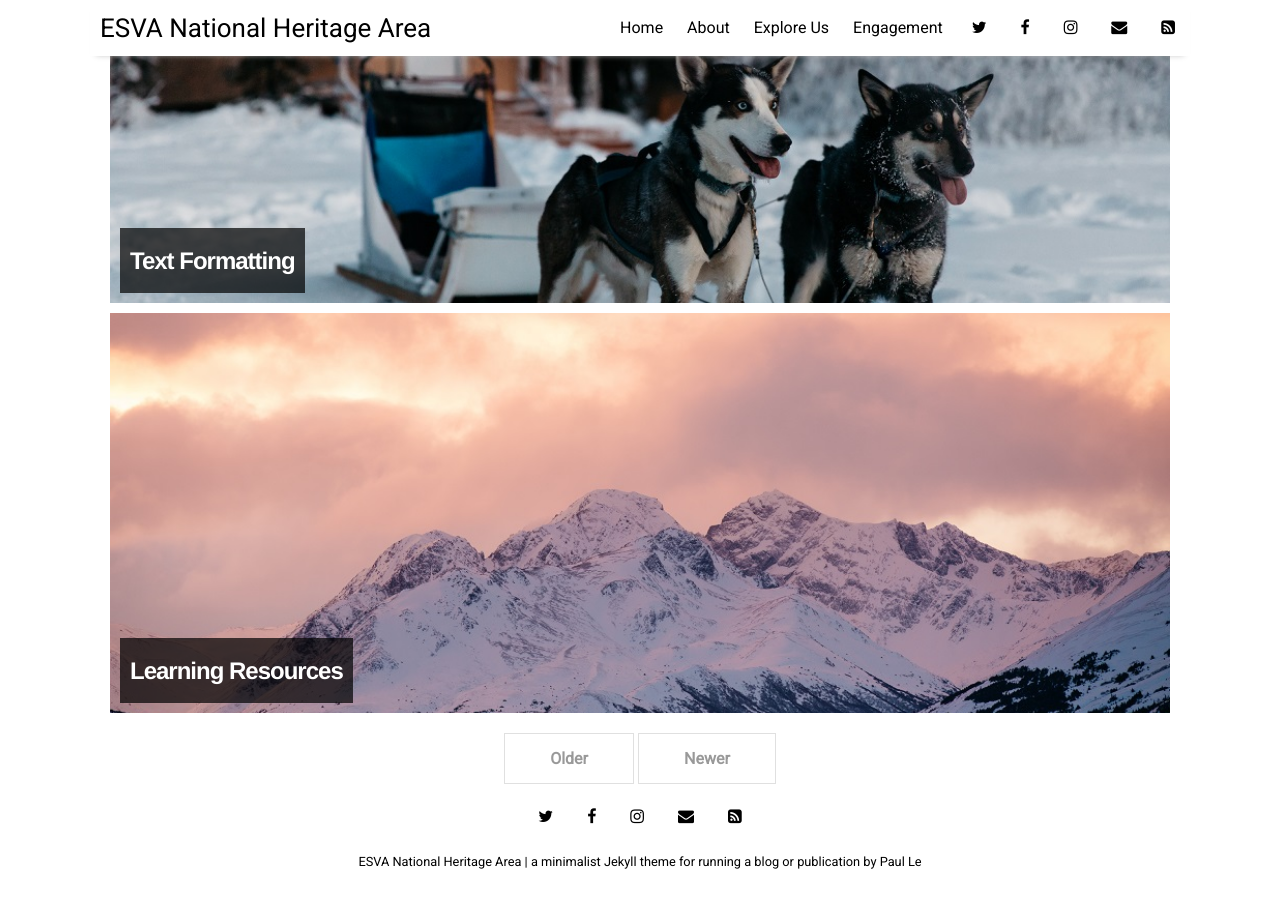
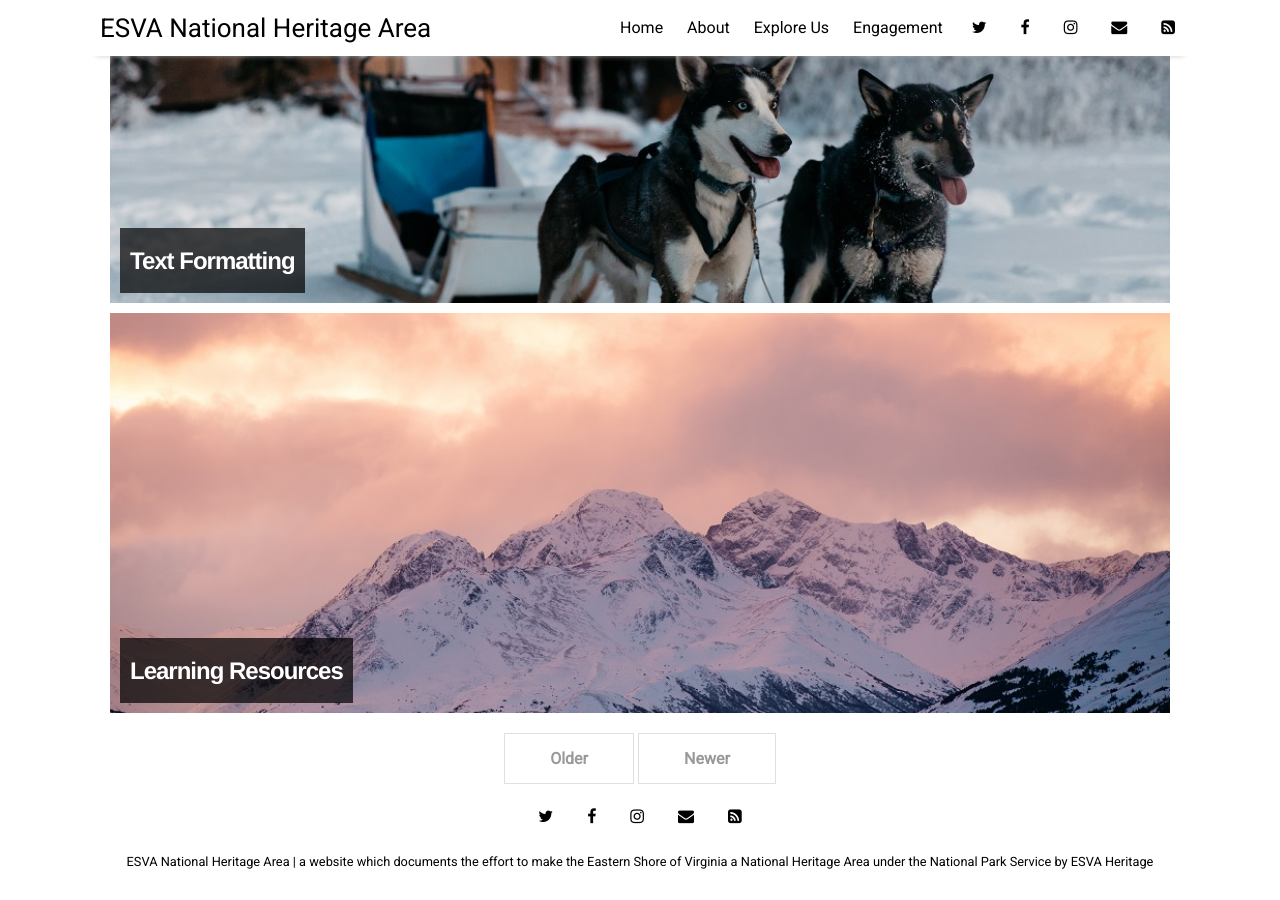
Before and after one commit to esva-heritage/esva-heritage.github.io, a Jekyll site: the page built from index.html, in a window 1280 px wide and 900 px high, scrolled down 1398 px. Built offline with Jekyll 4.4.1, drawn with Linux system fonts in a browser that asks for light colours; nearby versions of some CDN libraries; the list of posts is cut into pages by our own code.

Commit message:
Modify site description and author in _config.yml
Updated site description and author in configuration.

```diff
--- a/_config.yml
+++ b/_config.yml
@@ -11,8 +11,8 @@ plugins:             [jekyll-paginate, jekyll-sitemap, jekyll-feed, jekyll-seo-t
 
 # Customise atom feed settings (this is where Jekyll-Feed gets configuration information)
 title:		           "ESVA National Heritage Area"
-description:	       "a minimalist Jekyll theme for running a blog or publication"
-author:              "Paul Le"
+description:	       "a website which documents the effort to make the Eastern Shore of Virginia a National Heritage Area under the National Park Service"
+author:              "ESVA Heritage"
 
 # RSS 2.0 can be used instead of Atom by uncommenting following two lines
 #feed:
```
